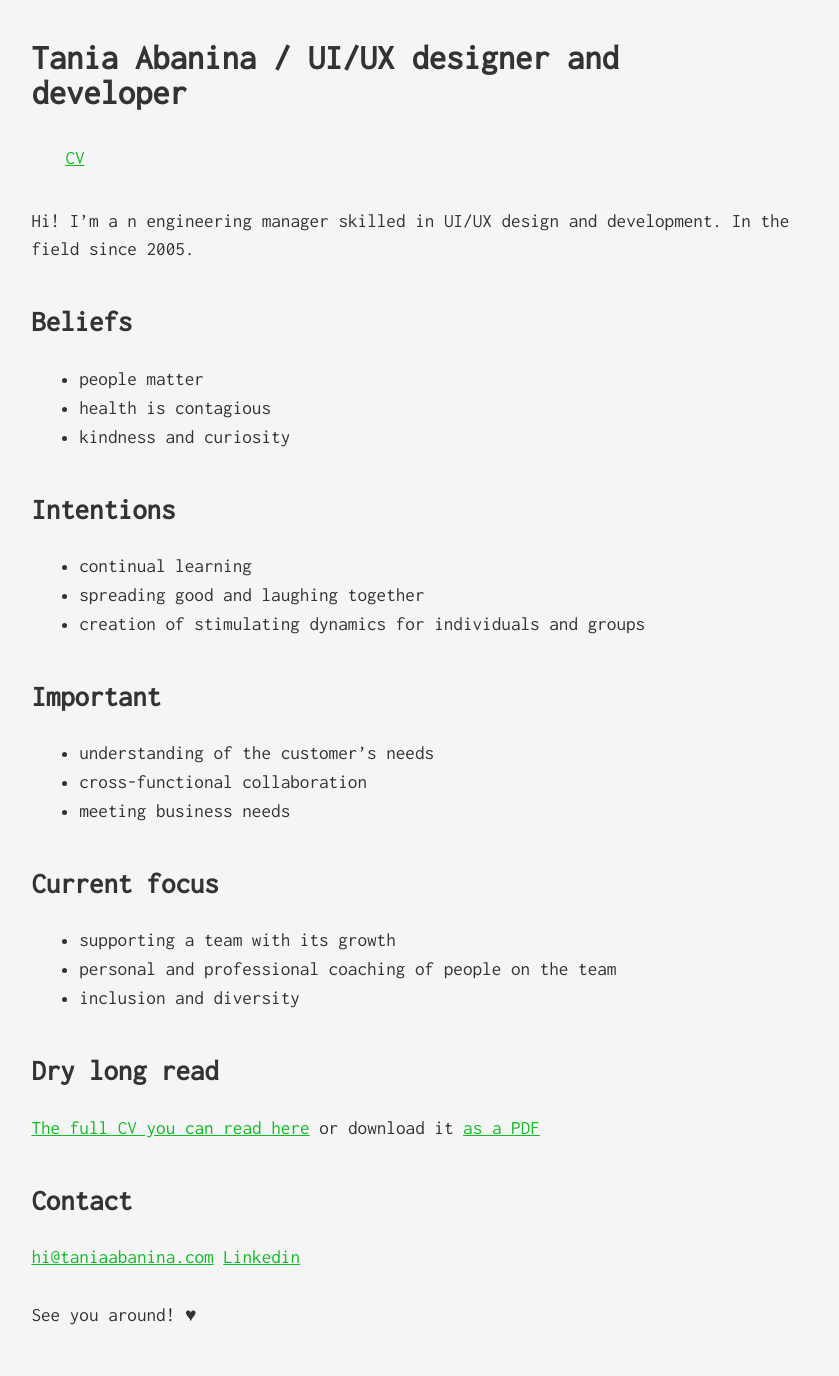
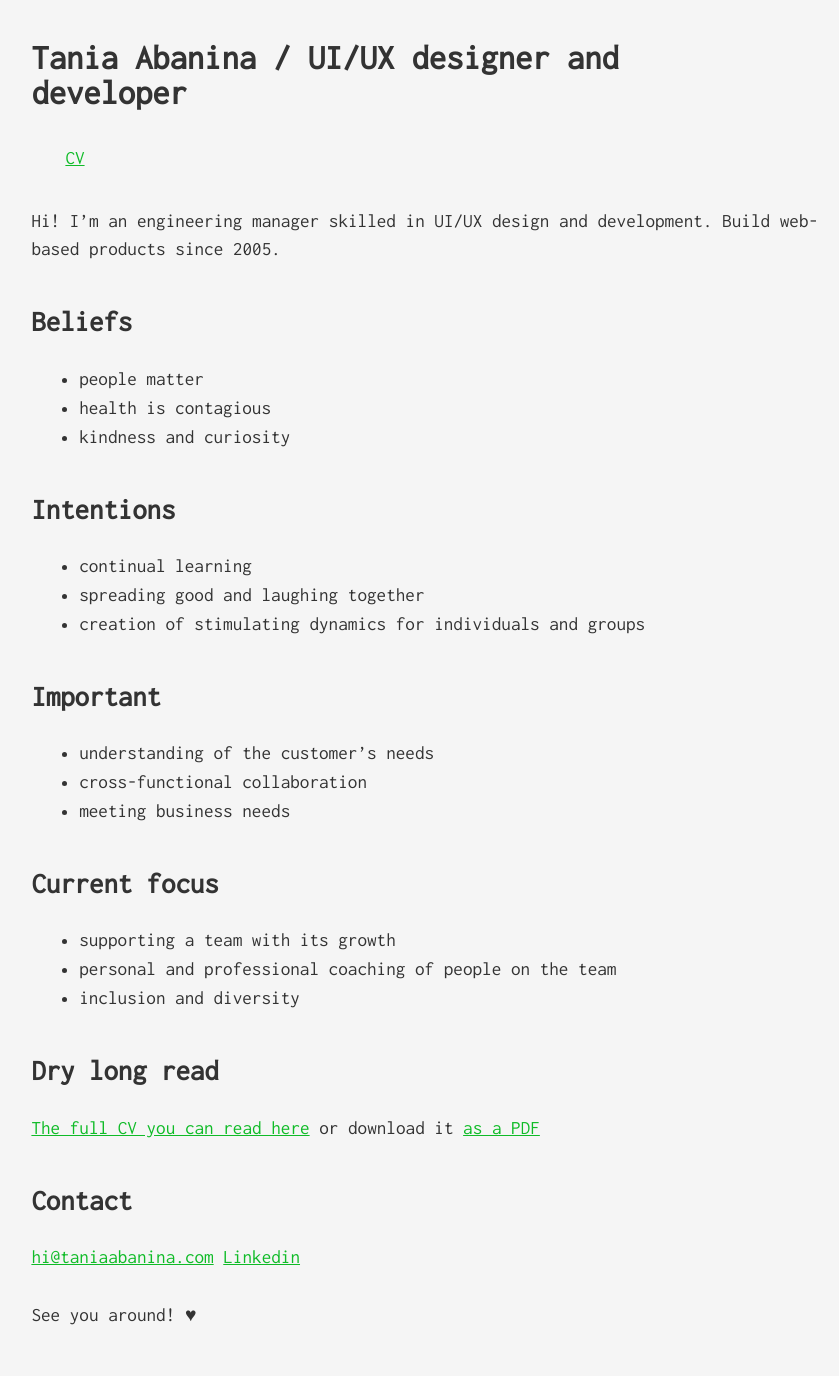
Before and after one commit to tataata/taniaabanina.com, a Jekyll site: the page built from index.md, in a window 1280 px wide. Shown: the whole page, without its empty margins (7-846 px from the left). Built offline with Jekyll 4.4.1, drawn with Linux system fonts in a browser that asks for light colours.

Commit message:
fix typo on home page

```diff
--- a/index.md
+++ b/index.md
@@ -9,7 +9,7 @@ layout: default
   </ul>
 </nav>
 
-Hi! I'm a n engineering manager skilled in UI/UX design and development. In the field since 2005.
+Hi! I'm an engineering manager skilled in UI/UX design and development. Build web-based products since 2005.
 
 
 ## Beliefs
```
